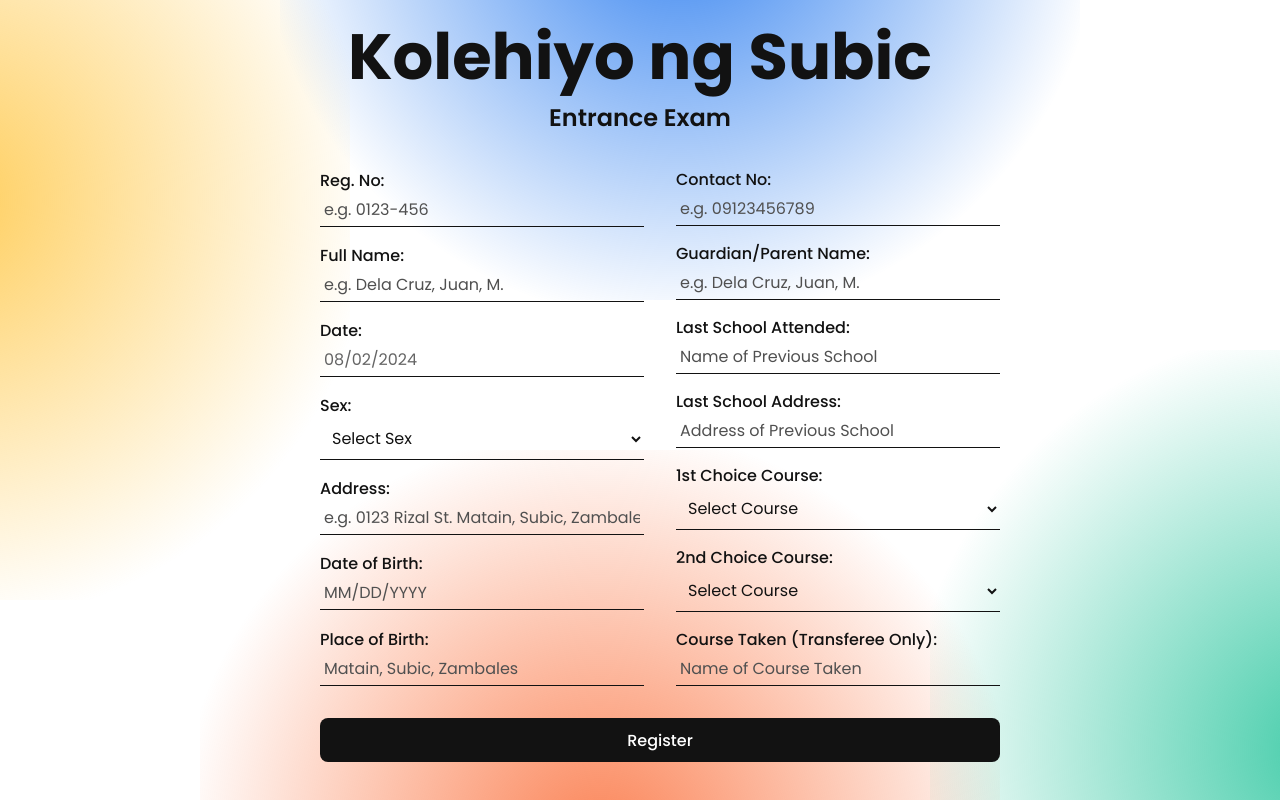
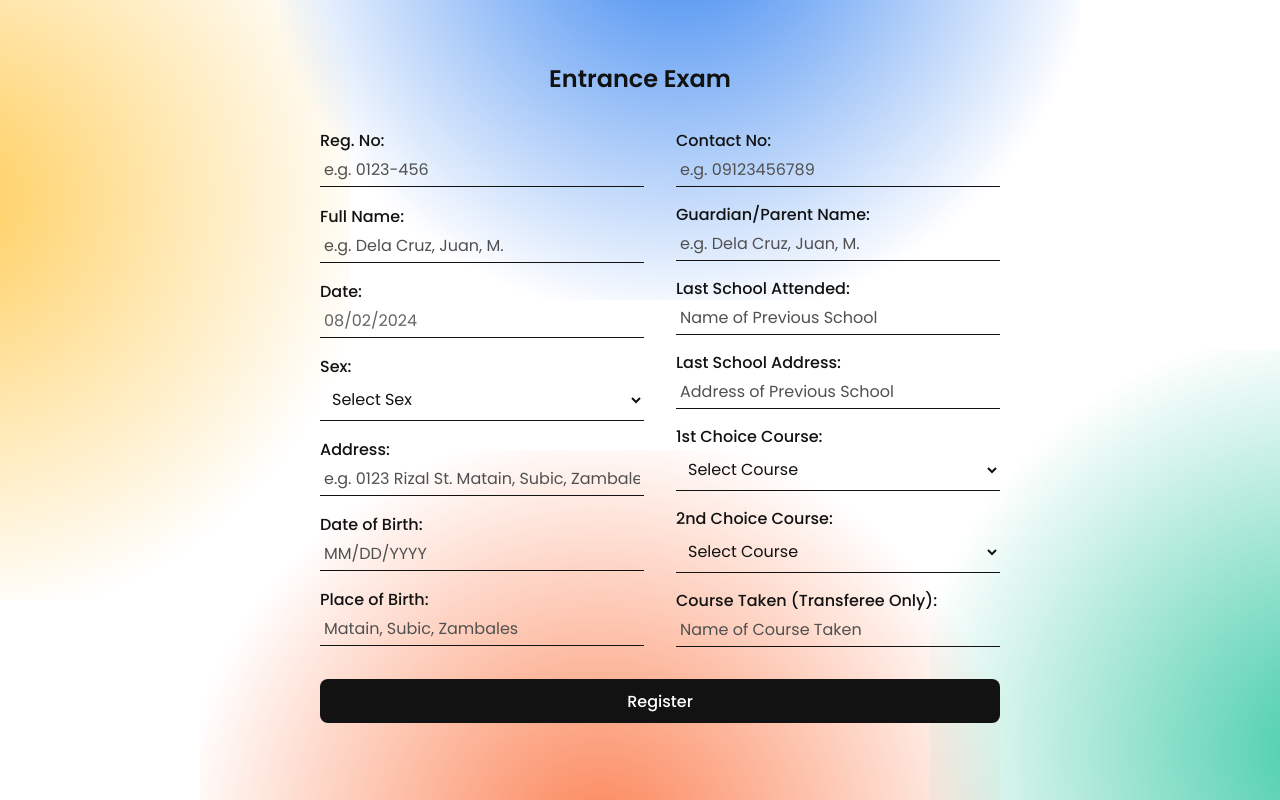
Before and after one commit to raymayo/entrance-exam, a React (Vite) app: page / in a window 1280 px wide. Built offline with nearby package versions, Linux system fonts and the light colour scheme.

Commit message:
added total score

```diff
--- a/src/components/ExamEntry.jsx
+++ b/src/components/ExamEntry.jsx
@@ -1,3 +1,4 @@
+/* eslint-disable no-unused-vars */
 import React, { useState } from 'react';
 import { useNavigate } from 'react-router-dom';
 
@@ -19,7 +20,7 @@ const ExamEntry = () => {
 		transfereeCourse: '',
 	});
 
-	const [date, setDate] = useState(formatDate(new Date()));
+	// const [date, setDate] = useState(formatDate(new Date()));
 
 	const navigate = useNavigate();
 
@@ -35,9 +36,9 @@ const ExamEntry = () => {
 		e.preventDefault();
 		// Convert all string values to uppercase
 		const upperCaseFormData = Object.fromEntries(
-		  Object.entries(formData).map(([key, value]) =>
-			typeof value === 'string' ? [key, value.toUpperCase()] : [key, value]
-		  )
+			Object.entries(formData).map(([key, value]) =>
+				typeof value === 'string' ? [key, value.toUpperCase()] : [key, value]
+			)
 		);
 
 		console.log('Form Data Submitted:', upperCaseFormData);
@@ -47,7 +48,7 @@ const ExamEntry = () => {
 		localStorage.setItem('userData', JSON.stringify(upperCaseFormData));
 
 		navigate('/exams');
-	  };
+	};
 
 	function formatDate(date) {
 		const day = String(date.getDate()).padStart(2, '0');
@@ -59,7 +60,7 @@ const ExamEntry = () => {
 	return (
 		<>
 			<div className="titleHead">
-				<h1 className="">Kolehiyo ng Subic</h1>
+				{/* <h1 className="">Kolehiyo ng Subic</h1> */}
 				<p>Entrance Exam</p>
 			</div>
 			<form onSubmit={handleSubmit} className="mainEntry">
--- a/src/components/ExamTable.jsx
+++ b/src/components/ExamTable.jsx
@@ -1,3 +1,4 @@
+/* eslint-disable no-unused-vars */
 import React, { useEffect, useState } from 'react';
 import { Link } from 'react-router-dom';
 import { BiMath } from 'react-icons/bi';
--- a/src/components/ExelEditor.jsx
+++ b/src/components/ExelEditor.jsx
@@ -1,3 +1,4 @@
+/* eslint-disable no-unused-vars */
 import React, { useState, useEffect } from 'react';
 import * as XLSX from 'xlsx';
 
@@ -46,6 +47,7 @@ const ExcelEditor = () => {
 
       if (formData) {
         // Map formData to specific cells
+
         const cellMapping = {
           'A2': formData.regNo,
           'B2': formData.fullName,
@@ -65,6 +67,7 @@ const ExcelEditor = () => {
           'P2': formData.english,
           'Q2': formData.filipino,
           'R2': formData.science,
+          'S2': formData.math + formData.english + formData.filipino + formData.science
         };
 
         // Update cells in the worksheet
--- a/src/index.css
+++ b/src/index.css
@@ -325,6 +325,11 @@ body::after {
     text-align: left;
     border-radius: 1rem;
     padding: 2rem;
+    gap: 1rem;
+
+    >*{
+      /* border: solid 1px red; */
+    }
 
     span {
       display: block;
```
Also changed, not shown: 1 other file (tests, documents, lock files or other folders).
